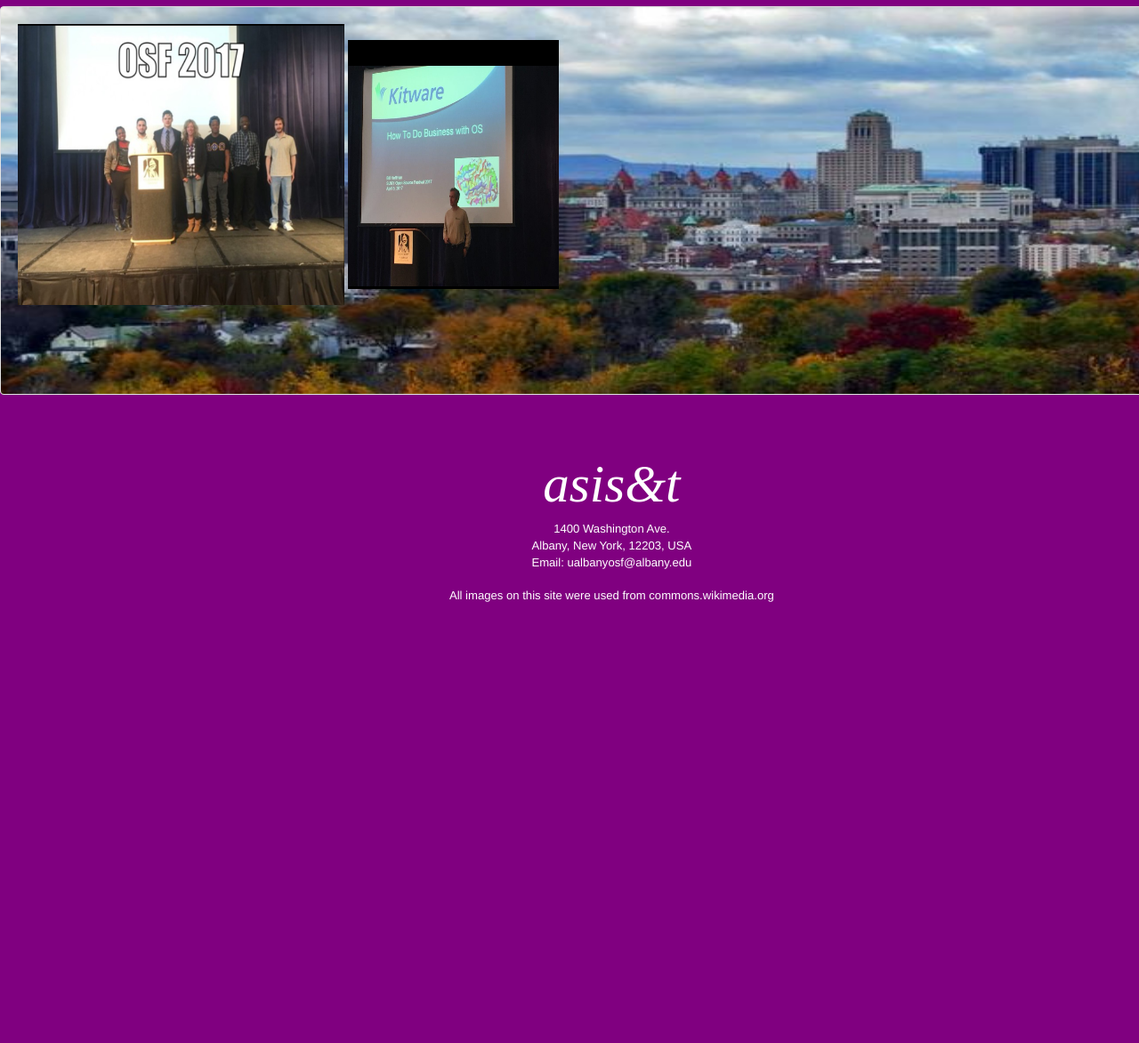
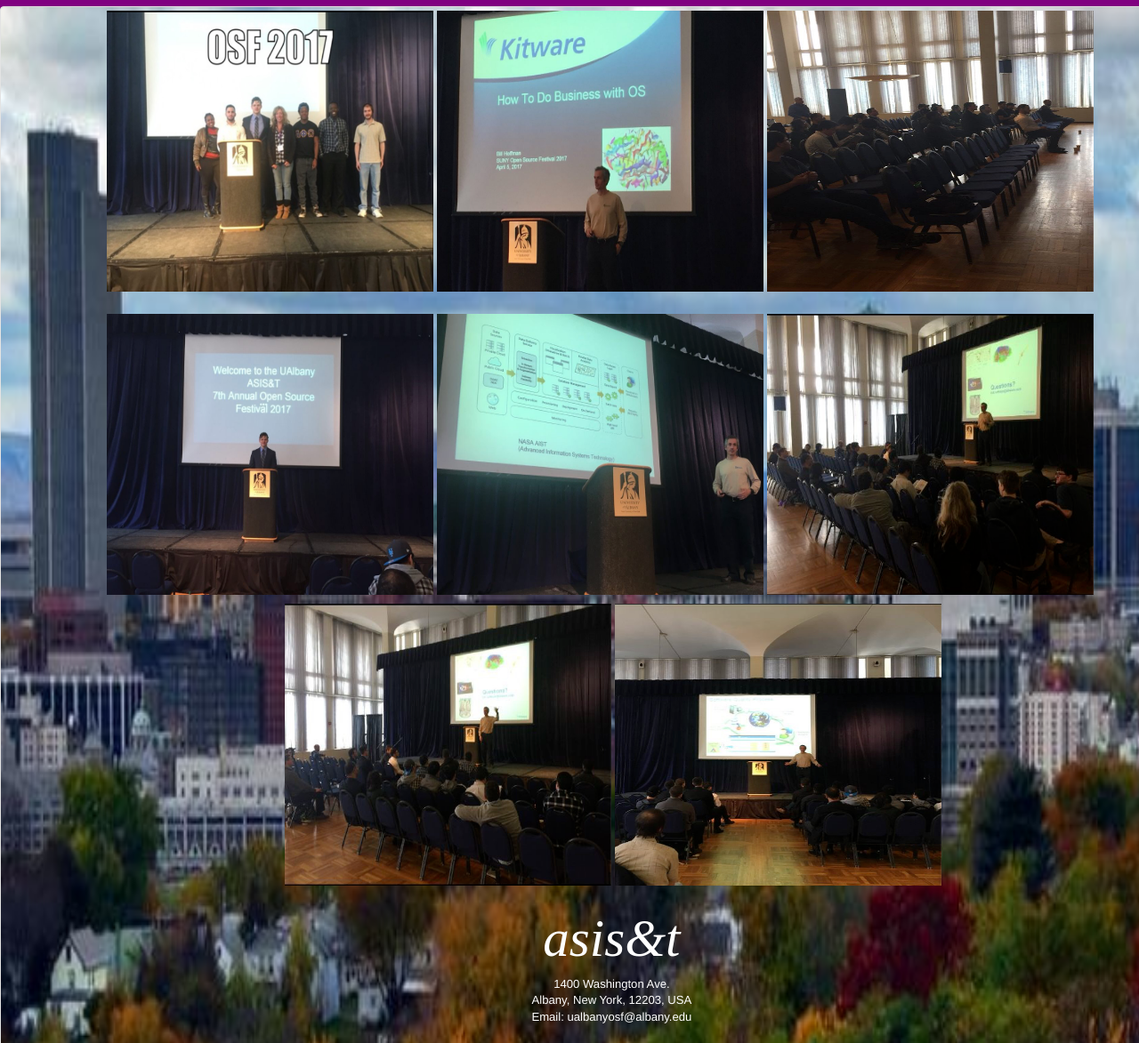
Before and after one commit to UAlbanyASIST/UAlbanyASIST.github.io, a website: page OSF_2017/pictures/OSF_2017_pictures.html in a window 1280 px wide. Shown: the part 367-1540 px from the top of the page at 89% size. Before the commit the page ends 1120 px from the top, so only its background shows below. Drawn offline with Linux system fonts and the light colour scheme.

Commit message:
added pictures to OSF pictures and updated website

```diff
--- a/OSF_2017/pictures/OSF_2017_pictures.html
+++ b/OSF_2017/pictures/OSF_2017_pictures.html
@@ -42,10 +42,15 @@
 </div>
 <h1 style= "font-size: 2.25em; position: relative; margin-top: -.3em">  OSF 2017 Pictures </h1>
 
-<div class="container well " id ="homepage_well" style = "background-image:url(../../pictures/albany.jpg); background-size: 104.38em 31.25em;  height: 31.25em; width:104.38em; max-width:100%;">
-  <img src = "e_board.PNG" style = "width: 26.21875em; height:22.59375em; "/>
-  <img src = "keynote.PNG" style = "width: 16.9375em; height:19.96875em; "/>
-</div>
+<div class="container well " id ="homepage_well" style = "background-image:url(../../pictures/albany.jpg); background-size: 104.38em 90.25em;  height: 90.25em; width:104.38em; max-width:100%;">
+  <img src = "e_board.PNG" style = "width: 26.21875em; height:22.59375em; position:relative; bottom:15px; left:100px;"/>
+  <img src = "IMG_1385.PNG" style = "width: 26.21875em; height:22.59375em; position:relative; bottom:15px; left:100px;"/>
+  <img src = "IMG_1386.PNG" style = "width: 26.21875em; height:22.59375em; position:relative; bottom:15px; left:100px;"/>
+  <img src = "IMG_1387.PNG" style = "width: 26.21875em; height:22.59375em; position:relative; bottom:-10px; left:100px;"/>
+  <img src = "IMG_1391.PNG" style = "width: 26.21875em; height:22.59375em; position:relative; bottom:-10px; left:100px"/>
+  <img src = "IMG_1388.PNG" style = "width: 26.21875em; height:22.59375em; position:relative; bottom:-10px; left:100px;"/>
+  <img src = "IMG_1389.PNG" style = "width: 26.21875em; height:22.59375em; position:relative; bottom:-20px; left:300px;"/>
+  <img src = "IMG_1390.PNG" style = "width: 26.21875em; height:22.59375em; position:relative; bottom:-20px; left:300px "/>
 
 <div class = "container-fluid"  style = "height:90.75px; text-align:center; font-size:0.9375em; color:white;">
     <br/>
```
Also changed, not shown: OSF_2017/pictures/FullSizeRender.png (added), OSF_2017/pictures/IMG_1385.png (added), OSF_2017/pictures/IMG_1386.png (added), OSF_2017/pictures/IMG_1387.png (added), OSF_2017/pictures/IMG_1388.png (added), OSF_2017/pictures/IMG_1389.png (added), OSF_2017/pictures/IMG_1390.png (added), OSF_2017/pictures/IMG_1391.png (added).
